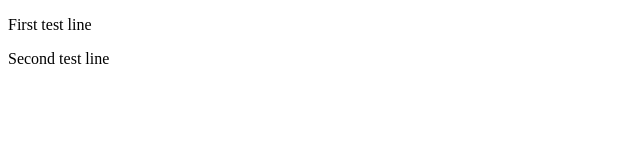
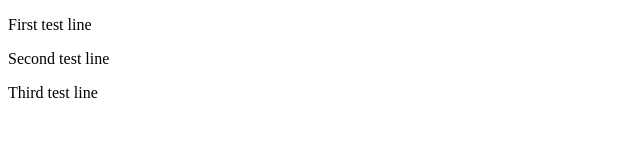
Before and after one commit to Karak10/test, a plain HTML site: page index.html in a window 1280 px wide. Shown: the whole page, without its empty margins (0-640 px from the left). Drawn offline with Linux system fonts and the light colour scheme.

Commit message:
Third test line

```diff
--- a/index.html
+++ b/index.html
@@ -9,5 +9,6 @@
 <body>
     <p>First test line</p>
     <p>Second test line</p>
+    <p>Third test line</p>
 </body>
 </html>
```
